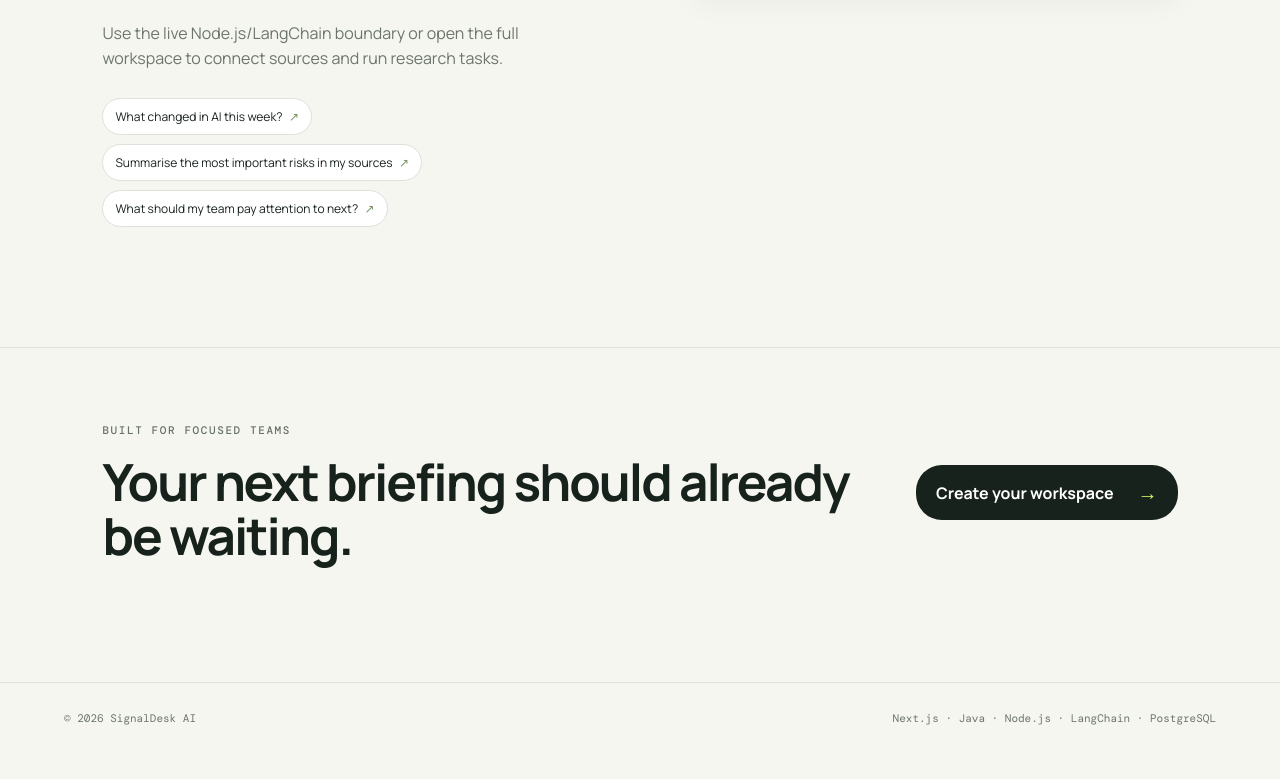
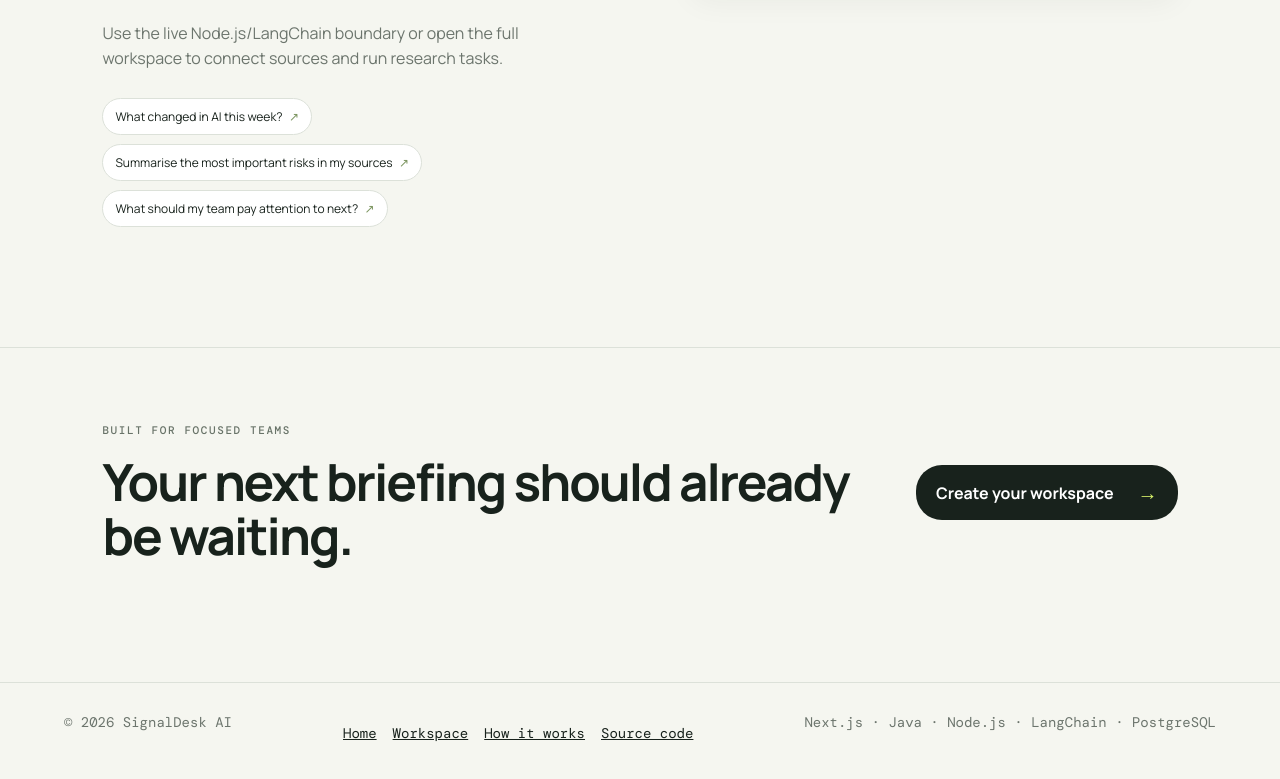
Before and after one commit to GauravM19/SignalDesk_AI, a Next.js app in the folder frontend/: page / in a window 1280 px wide. Shown: the part 2103-2882 px from the top of the page. Before the commit the page ends 2856 px from the top, so only its background shows below. Built offline with nearby package versions, Linux system fonts and the light colour scheme.

Commit message:
Add shared footer navigation with automatically refreshed copyright year

```diff
--- /dev/null
+++ b/frontend/app/components/SiteFooter.tsx
@@ -0,0 +1,24 @@
+'use client';
+
+import { useEffect, useState } from 'react';
+
+export default function SiteFooter() {
+  const [year, setYear] = useState(new Date().getUTCFullYear());
+  useEffect(() => {
+    const refreshYear = () => setYear(new Date().getUTCFullYear());
+    refreshYear();
+    const timer = window.setInterval(refreshYear, 60 * 60 * 1000);
+    return () => window.clearInterval(timer);
+  }, []);
+
+  return <footer className="site-footer">
+    <span suppressHydrationWarning>© {year} SignalDesk AI</span>
+    <nav aria-label="Footer navigation">
+      <a href="/">Home</a>
+      <a href="/dashboard">Workspace</a>
+      <a href="/#workflow">How it works</a>
+      <a href="https://github.com/GauravM19/SignalDesk_AI">Source code</a>
+    </nav>
+    <span id="tech">Next.js · Java · Node.js · LangChain · PostgreSQL</span>
+  </footer>;
+}
--- a/frontend/app/dashboard/page.tsx
+++ b/frontend/app/dashboard/page.tsx
@@ -1,6 +1,7 @@
 'use client';
 
 import { FormEvent, useCallback, useEffect, useState } from 'react';
+import SiteFooter from '../components/SiteFooter';
 
 type Source = { id: string; name: string; type: string; url: string; status: string };
 type Briefing = { title: string; topic: string; summary: string; deliveryTime: string; status: string };
@@ -91,5 +92,6 @@ export default function Dashboard() {
         {answer && <div className="research-result" role="status" aria-live="polite"><div className="panel-label">LATEST RESEARCH RESULT</div><p>{answer}</p><small>Generated by the Node.js AI service · Verify important decisions against the cited sources.</small></div>}
       </section>
     </div>
+    <SiteFooter />
   </main>;
 }
--- a/frontend/app/page.tsx
+++ b/frontend/app/page.tsx
@@ -2,6 +2,7 @@
 
 import { useState } from 'react';
 import SiteNavigation from './components/SiteNavigation';
+import SiteFooter from './components/SiteFooter';
 
 const features = [
   ['01', 'Connect your sources', 'RSS, YouTube, PDFs, Google Drive and Notion in one searchable workspace.'],
@@ -67,6 +68,6 @@ export default function Home() {
     </section>
 
     <section id="product" className="cta"><div><div className="section-kicker">BUILT FOR FOCUSED TEAMS</div><h2>Your next briefing should already be waiting.</h2></div><a className="primary" href="/dashboard">Create your workspace <span>→</span></a></section>
-    <footer><span>© 2026 SignalDesk AI</span><span id="tech">Next.js · Java · Node.js · LangChain · PostgreSQL</span></footer>
+    <SiteFooter />
   </main>;
 }
--- a/frontend/app/responsive.css
+++ b/frontend/app/responsive.css
@@ -15,6 +15,10 @@
 .hero-actions, .panel-head, footer { flex-wrap: wrap; }
 .answer, .research-result, .source-row, .briefing-row { overflow-wrap: anywhere; }
 img, video, svg { max-width: 100%; }
+.site-footer { gap: 16px 24px; font-size: 0.875rem; line-height: 1.6; }
+.site-footer nav { display: flex; flex-wrap: wrap; gap: 4px 16px; }
+.site-footer a { display: inline-flex; align-items: center; min-height: 44px; color: var(--ink); }
+.site-footer a:focus-visible { outline: 3px solid #7c9560; outline-offset: 3px; }
 .mobile-menu { display: none; position: relative; }
 .mobile-menu summary {
   min-height: 44px; padding: 12px 16px; cursor: pointer;
```
Also changed, not shown: 2 other files (tests, documents, lock files or other folders).
